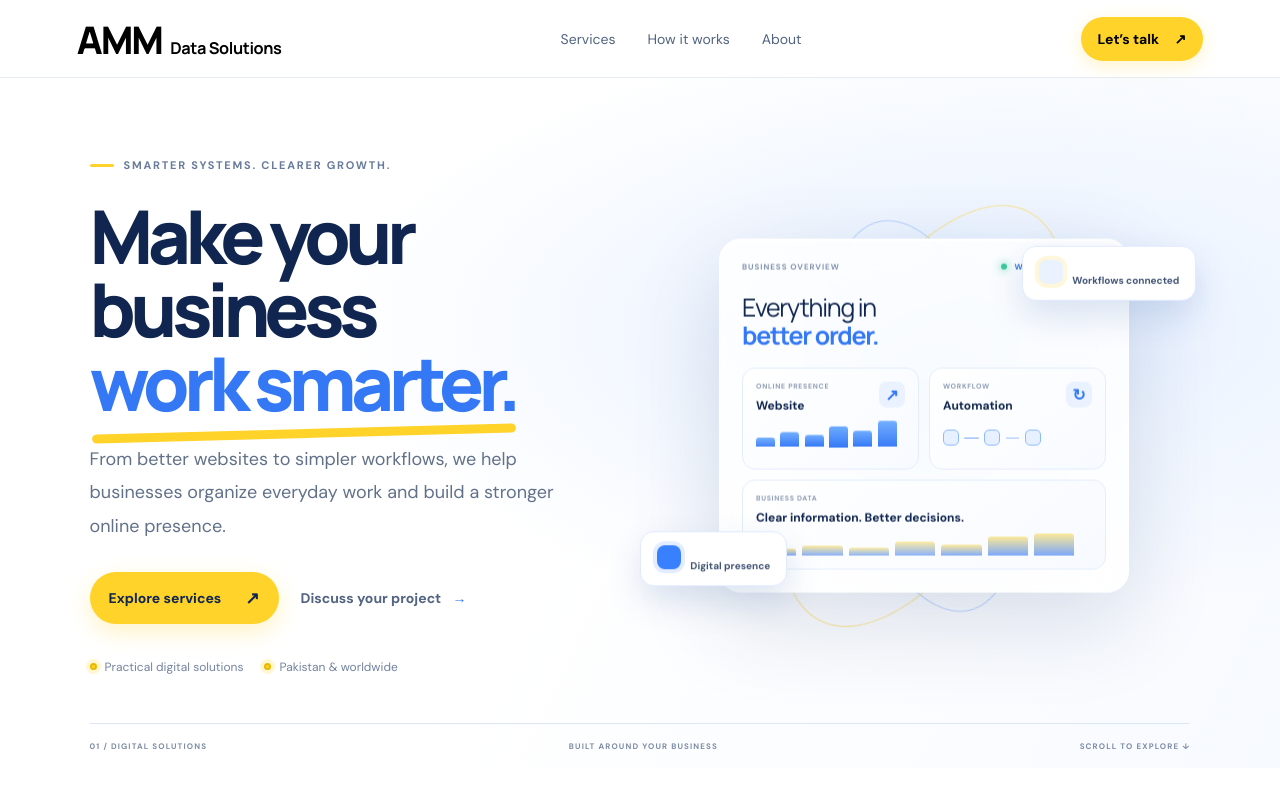
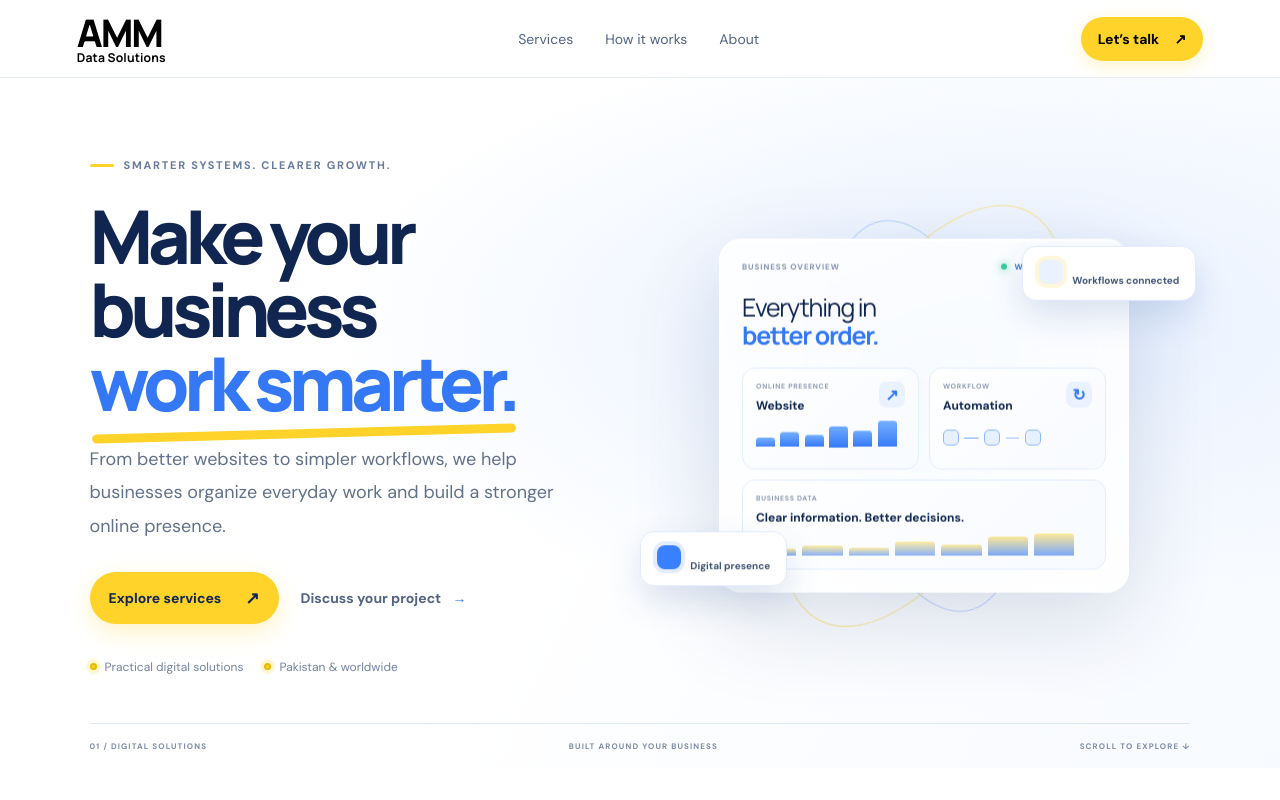
Before and after one commit to wwwab229-cpu/amm-data-solutions-website, a Next.js app: page / in a window 1280 px wide. Shown: the top 800 px of the page. Built offline with nearby package versions, Linux system fonts and the light colour scheme.

Commit message:
Stack Data Solutions underneath AMM wordmark

```diff
--- a/logo/AMMLogo.tsx
+++ b/logo/AMMLogo.tsx
@@ -20,8 +20,9 @@ export default function AMMLogo({
       aria-label="AMM Data Solutions"
       style={{
         display: "inline-flex",
-        alignItems: "baseline",
-        gap: fontSize * 0.22,
+        flexDirection: "column",
+        alignItems: "flex-start",
+        gap: fontSize * 0.04,
         whiteSpace: "nowrap",
         lineHeight: 1,
         flexShrink: 0,
@@ -40,9 +41,9 @@ export default function AMMLogo({
       </span>
       <span
         style={{
-          fontSize: fontSize * 0.43,
+          fontSize: fontSize * 0.32,
           fontWeight: 700,
-          letterSpacing: "-0.025em",
+          letterSpacing: "0.01em",
         }}
       >
         Data Solutions
```
